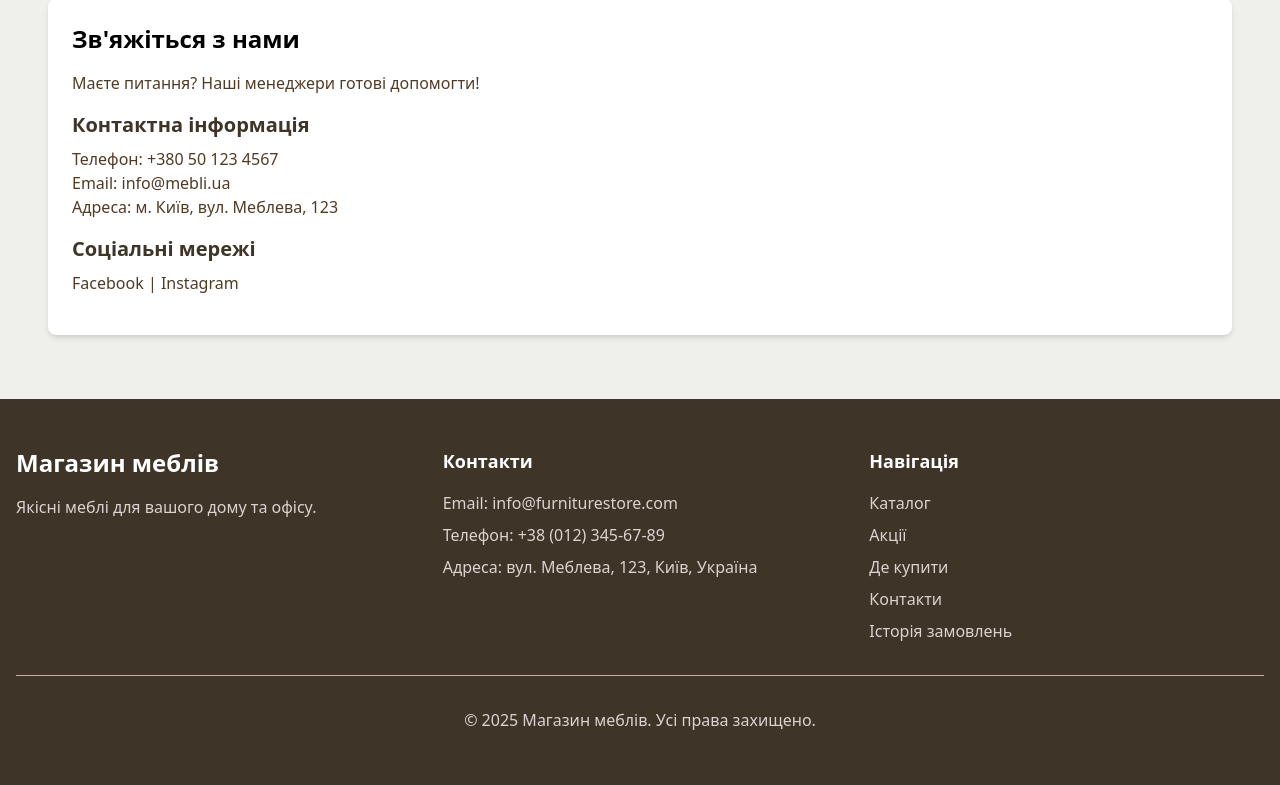
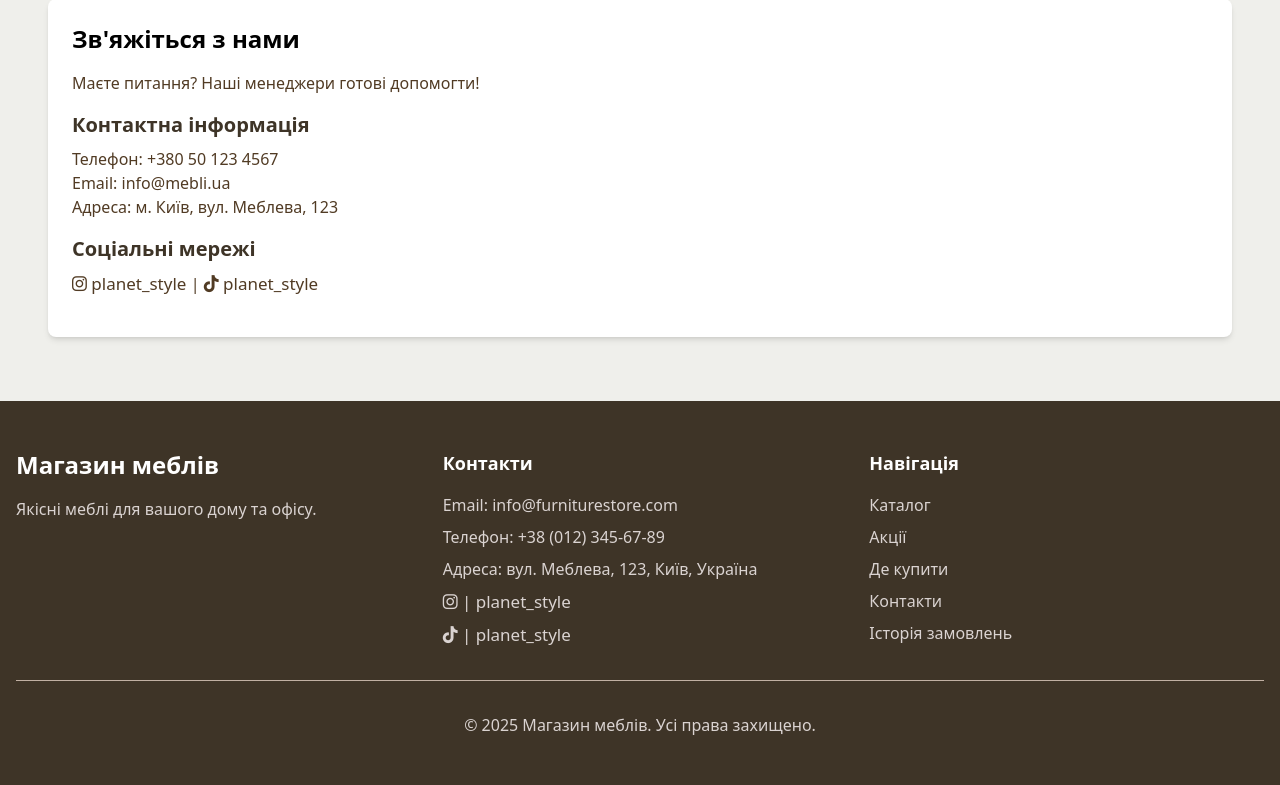
Before and after one commit to NykoEugen/Montal_Home, a Django app: template templates/shop/contacts.html in a window 1280 px wide. Shown: the part 233-1018 px from the top of the page. Before the commit the page ends 963 px from the top, so only its background shows below. Run offline with Django 5.2, Linux system fonts and the light colour scheme; the template is opened without the code that fills it, so the values that code supplies are empty; some libraries are stand-ins or nearby versions.

Commit message:
pages style

```diff
--- a/static/css/style.css
+++ b/static/css/style.css
@@ -70,6 +70,24 @@ footer ul.text-beige-200 {
 footer div.border-beige-700 {
     border-color: var(--beige-700);
 }
+
+.social-links {
+    display: flex;
+    gap: 16px;
+    margin-top: 12px;
+}
+
+.social-icon {
+    font-size: 17px;
+    color: var(--beige-100);
+    transition: transform 0.3s, color 0.3s;
+    text-decoration: none;
+}
+
+.social-icon:hover {
+    transform: scale(1.02);
+}
+
 
 /* Carousel */
 button.bg-brown-800 {
--- a/templates/shop/base.html
+++ b/templates/shop/base.html
@@ -8,14 +8,19 @@
     <title>Інтернет-магазин меблів</title>
     <script src="https://cdn.tailwindcss.com"></script>
     <link rel="stylesheet" href="{% static 'css/style.css' %}">
+    <link rel="stylesheet" href="https://cdnjs.cloudflare.com/ajax/libs/font-awesome/6.5.0/css/all.min.css">
+
 </head>
 <body class="bg-beige-100 font-sans w-screen">
     <nav class="bg-white shadow-md">
         <div class="max-w-7xl mx-auto px-4 sm:px-6 lg:px-8">
             <div class="flex justify-between h-16">
                 <div class="flex">
-                    <a href="{% url 'shop:home' %}" class="flex-shrink-0 flex items-center text-2xl font-bold text-brown-800">
-                        Montal Home
+                    <a href="{% url 'shop:home' %}" class="flex-shrink-0 flex items-center text-2xl font-bold text-brown-800"
+                       style="transition: transform 0.3s ease;"
+                       onmouseover="this.style.transform='scale(1.1)'"
+                       onmouseout="this.style.transform='scale(1)'">
+                       Montal Home
                     </a>
                 </div>
                 <div class="flex items-center space-x-4">
@@ -107,6 +112,16 @@
                             <span class="font-medium">Адреса:</span>
                             <span>вул. Меблева, 123, Київ, Україна</span>
                         </li>
+                        <li>
+                            <a href="https://www.instagram.com/yourusername" target="_blank" class="social-icon nav-link">
+                                <i class="fab fa-instagram"></i> | planet_style
+                            </a>
+                        </li>
+                        <li>
+                            <a href="https://www.tiktok.com/@yourusername" target="_blank" class="social-icon nav-link">
+                                <i class="fab fa-tiktok"></i> | planet_style
+                            </a>
+                        </li>
                     </ul>
                 </div>
                 <!-- Каталог та навігація -->
--- a/templates/shop/cart.html
+++ b/templates/shop/cart.html
@@ -38,8 +38,8 @@
                     {% endfor %}
                 </tbody>
             </table>
-            <h4 class="text-xl font-bold text-brown-800 mt-6">Загальна сума: {{ total_price }} грн</h4>
-            <a href="{% url 'shop:checkout' %}" class="inline-block bg-brown-600 text-white px-6 py-3 rounded-md hover:bg-brown-700 mt-4">
+            <h4 class="text-xl font-bold text-brown-800 mt-6">Загальна сума: {{ total_price }} грн</h4><br>
+            <a href="{% url 'shop:checkout' %}" class="btn-grad">
                 Оформити замовлення
             </a>
         </div>
--- a/templates/shop/checkout.html
+++ b/templates/shop/checkout.html
@@ -12,7 +12,7 @@
                 <label for="customer_email" class="block text-brown-700 font-semibold mb-2">Email</label>
                 <input type="email" id="customer_email" name="customer_email" class="w-full px-4 py-2 border rounded-md focus:outline-none focus:ring-2 focus:ring-brown-600" required>
             </div>
-            <button type="submit" class="w-full bg-brown-600 text-white px-6 py-3 rounded-md hover:bg-brown-700">
+            <button type="submit" class="btn-grad">
                 Підтвердити замовлення
             </button>
         </form>
--- a/templates/shop/contacts.html
+++ b/templates/shop/contacts.html
@@ -9,14 +9,18 @@
             </p>
             <h3 class="text-xl font-semibold text-brown-800 mb-2">Контактна інформація</h3>
             <p class="text-brown-600 mb-4">
-                Телефон: <a href="tel:+380501234567" class="text-brown-600 hover:text-brown-700">+380 50 123 4567</a><br>
-                Email: <a href="mailto:info@mebli.ua" class="text-brown-600 hover:text-brown-700">info@mebli.ua</a><br>
+                Телефон: <a href="tel:+380501234567" class="nav-link">+380 50 123 4567</a><br>
+                Email: <a href="mailto:info@mebli.ua" class="nav-link">info@mebli.ua</a><br>
                 Адреса: м. Київ, вул. Меблева, 123
             </p>
             <h3 class="text-xl font-semibold text-brown-800 mb-2">Соціальні мережі</h3>
             <p class="text-brown-600 mb-4">
-                <a href="https://facebook.com/mebli" class="text-brown-600 hover:text-brown-700">Facebook</a> |
-                <a href="https://instagram.com/mebli" class="text-brown-600 hover:text-brown-700">Instagram</a>
+                <a href="https://www.instagram.com/yourusername" target="_blank" class="social-icon nav-link">
+                    <i class="fab fa-instagram"></i> planet_style
+                </a> |
+                <a href="https://www.tiktok.com/@yourusername" target="_blank" class="social-icon nav-link">
+                    <i class="fab fa-tiktok"></i> planet_style
+                </a>
             </p>
         </div>
     </div>
--- a/templates/shop/order_history.html
+++ b/templates/shop/order_history.html
@@ -5,7 +5,7 @@
         <div class="flex gap-4">
             <input type="email" name="email" value="{{ email|default_if_none:'' }}" placeholder="Введіть ваш email"
                    class="flex-grow px-4 py-2 border rounded-md focus:outline-none focus:ring-2 focus:ring-brown-600" required>
-            <button type="submit" class="bg-brown-800 text-white px-4 py-2 rounded-md hover:bg-brown-700">Переглянути</button>
+            <button type="submit" class="btn-grad">Переглянути</button>
         </div>
     </form>
     {% if orders_data %}
```
